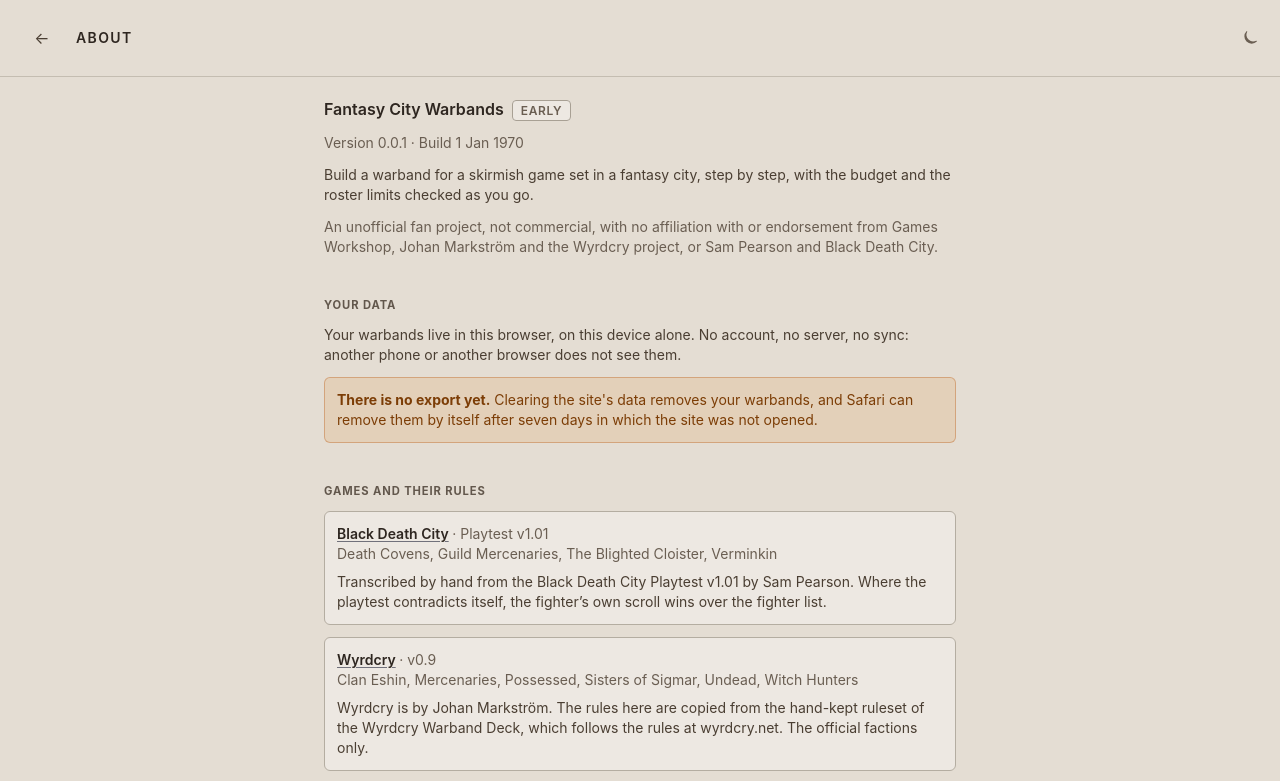
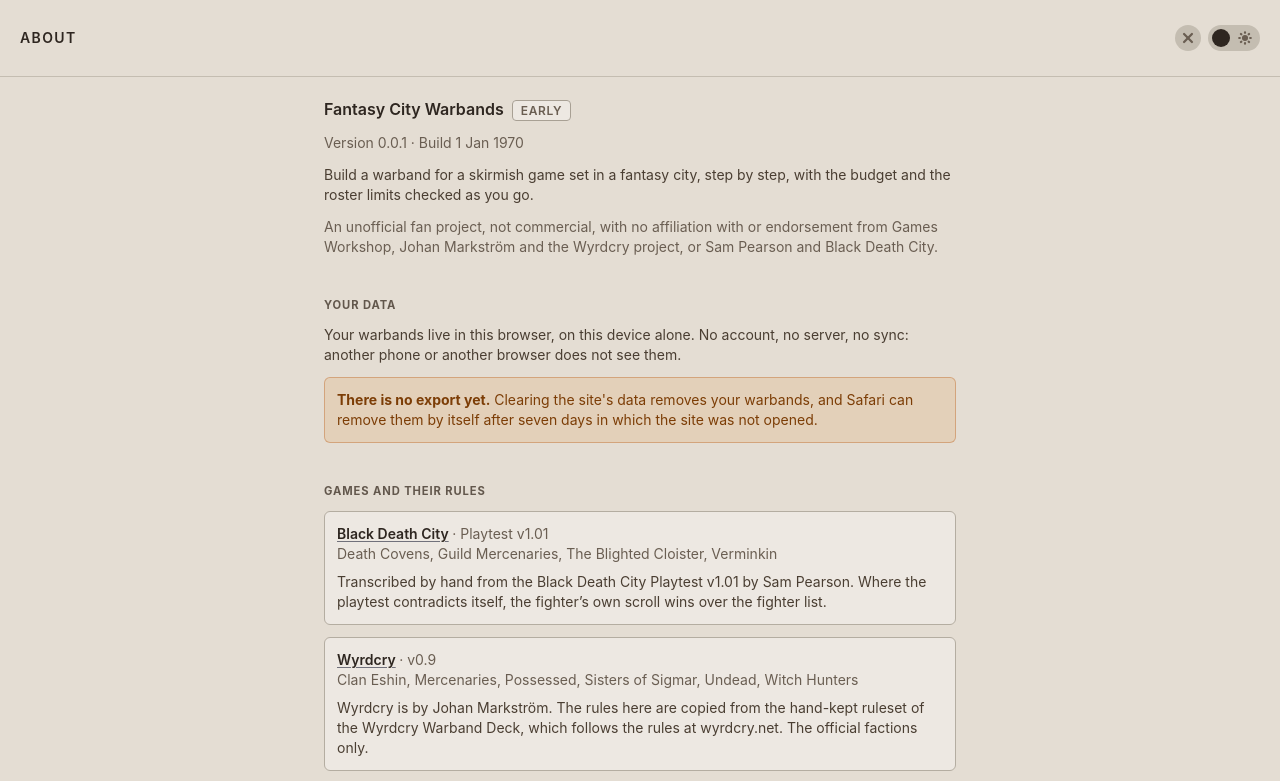
Before and after one commit to HENNIROCKS/fantasy-city-warbands, a SvelteKit app: page /info in a window 1280 px wide. Shown: the top 781 px of the page. Built offline with nearby package versions, Linux system fonts and the light colour scheme.

Commit message:
Turn the theme button into a switch and the about link into a round button that also closes the page

```diff
--- a/src/app.css
+++ b/src/app.css
@@ -179,7 +179,10 @@
 		border-color: var(--ui-text-subtle);
 	}
 
-	/* A round button carrying only an icon, such as the header's menu. */
+	/*
+	 * A button carrying only an icon, such as the header's about link: a 26 px
+	 * face in the theme switch's colours, inside a 44 px high touch area.
+	 */
 	.icon-button {
 		display: inline-flex;
 		align-items: center;
@@ -187,23 +190,113 @@
 		flex-shrink: 0;
 		width: 44px;
 		height: 44px;
-		border-radius: 9999px;
-		color: var(--ui-text-muted);
 		cursor: pointer;
-		transition:
-			color 0.15s,
-			background-color 0.15s;
 	}
 
-	.icon-button:hover,
-	.icon-button:focus-visible {
-		color: var(--ui-text);
-		background: var(--ui-surface);
+	.icon-button-face {
+		display: flex;
+		align-items: center;
+		justify-content: center;
+		width: 26px;
+		height: 26px;
+		border-radius: 9999px;
+		background: var(--ui-border);
+		color: var(--ui-text-muted);
+		transition: box-shadow 0.15s;
+	}
+
+	.icon-button:hover .icon-button-face {
+		box-shadow: 0 0 0 1px var(--ui-text-subtle);
 	}
 
 	.icon-button:focus-visible {
+		outline: none;
+	}
+
+	.icon-button:focus-visible .icon-button-face {
 		outline: 2px solid #16754a;
 		outline-offset: 2px;
+	}
+
+	/*
+	 * The theme switch: a 52 × 26 track in a 44 px high touch area. The 12 px on
+	 * the right match the header menu's -mr-3, so the track ends at the page's edge.
+	 */
+	.theme-switch {
+		display: inline-flex;
+		align-items: center;
+		justify-content: flex-end;
+		flex-shrink: 0;
+		width: 64px;
+		height: 44px;
+		padding-right: 12px;
+		cursor: pointer;
+	}
+
+	.theme-switch-track {
+		position: relative;
+		width: 52px;
+		height: 26px;
+		border-radius: 9999px;
+		background: var(--ui-border);
+		transition: box-shadow 0.15s;
+	}
+
+	.theme-switch:hover .theme-switch-track {
+		box-shadow: 0 0 0 1px var(--ui-text-subtle);
+	}
+
+	.theme-switch:focus-visible {
+		outline: none;
+	}
+
+	.theme-switch:focus-visible .theme-switch-track {
+		outline: 2px solid #16754a;
+		outline-offset: 2px;
+	}
+
+	.theme-switch-knob {
+		position: absolute;
+		top: 4px;
+		left: 4px;
+		width: 18px;
+		height: 18px;
+		border-radius: 9999px;
+		background: var(--ui-text);
+		transition: transform 0.15s ease-out;
+	}
+
+	.theme-switch[aria-checked='true'] .theme-switch-knob {
+		transform: translateX(26px);
+	}
+
+	/* Each icon sits centred in the space the knob leaves on its side. */
+	.theme-switch-icon {
+		position: absolute;
+		top: 6px;
+		color: var(--ui-text-muted);
+		opacity: 0;
+		transition: opacity 0.15s;
+	}
+
+	.theme-switch-moon {
+		left: 8px;
+	}
+
+	.theme-switch-sun {
+		right: 8px;
+	}
+
+	.theme-switch[aria-checked='true'] .theme-switch-moon,
+	.theme-switch[aria-checked='false'] .theme-switch-sun {
+		opacity: 1;
+	}
+
+	@media (prefers-reduced-motion: reduce) {
+		.theme-switch-knob,
+		.theme-switch-icon {
+			transition: none;
+		}
 	}
 
 	/* A pill that only shows something, such as gear a fighter cannot put down. */
--- a/src/lib/components/HeaderMenu.svelte
+++ b/src/lib/components/HeaderMenu.svelte
@@ -1,22 +1,50 @@
 <script lang="ts">
+	import { afterNavigate } from '$app/navigation';
 	import { resolve } from '$app/paths';
 	import { page } from '$app/state';
 	import ThemeToggle from '$lib/components/ThemeToggle.svelte';
 
-	/* The about page does not link to itself. */
+	/* On the about page the same button closes it. */
 	const onInfo = $derived(page.url.pathname === resolve('/info'));
+
+	/*
+	 * Reached from within the app, closing goes back to where the about page was
+	 * opened, the builder's step included. Opened directly, it goes to the start.
+	 */
+	let cameFromApp = $state(false);
+	afterNavigate(({ type }) => (cameFromApp = type !== 'enter'));
+
+	function close(event: MouseEvent) {
+		if (!cameFromApp) return;
+		event.preventDefault();
+		history.back();
+	}
 </script>
 
-<!-- The icons' touch areas reach into the header's padding, so the visible icon
-     lines up with the page's edge and the title keeps the room. -->
+<!-- The touch areas reach into the header's padding, so the theme switch lines
+     up with the page's edge and the title keeps the room. The about link's area
+     is 36 px wide rather than 44 and reaches into the gap before the title, so
+     the full app name fits beside both at 375 px; its round face matches the
+     switch's track and sits 2 px left of centre, so more room falls before
+     the switch. -->
 <nav class="-mr-3 flex shrink-0 items-center" aria-label="App">
-	{#if !onInfo}
-		<a href={resolve('/info')} class="icon-button" aria-label="About this app" title="About this app">
-			<svg width="18" height="18" viewBox="0 0 16 16" fill="none" stroke="currentColor" stroke-width="1.5" stroke-linecap="round" aria-hidden="true">
-				<circle cx="8" cy="8" r="6.5" />
-				<line x1="8" y1="7.2" x2="8" y2="11.5" />
-				<circle cx="8" cy="4.8" r="0.4" fill="currentColor" />
-			</svg>
+	{#if onInfo}
+		<a href={resolve('/')} onclick={close} class="icon-button -ml-2 w-9" aria-label="Close" title="Close">
+			<span class="icon-button-face -translate-x-0.5">
+				<svg width="14" height="14" viewBox="0 0 16 16" fill="none" stroke="currentColor" stroke-width="2.6" stroke-linecap="round" aria-hidden="true">
+					<line x1="3.5" y1="3.5" x2="12.5" y2="12.5" />
+					<line x1="12.5" y1="3.5" x2="3.5" y2="12.5" />
+				</svg>
+			</span>
+		</a>
+	{:else}
+		<a href={resolve('/info')} class="icon-button -ml-2 w-9" aria-label="About this app" title="About this app">
+			<span class="icon-button-face -translate-x-0.5">
+				<svg width="14" height="14" viewBox="0 0 16 16" fill="none" stroke="currentColor" stroke-width="2.6" stroke-linecap="round" stroke-linejoin="round" aria-hidden="true">
+					<circle cx="8" cy="3" r="1.9" fill="currentColor" stroke="none" />
+					<line x1="8" y1="7.4" x2="8" y2="13.3" />
+				</svg>
+			</span>
 		</a>
 	{/if}
 	<ThemeToggle />
--- a/src/lib/components/PageHeader.svelte
+++ b/src/lib/components/PageHeader.svelte
@@ -13,7 +13,7 @@
 	} = $props();
 </script>
 
-<!-- Tighter on a phone, where the app's name, its badge and the two menu icons
+<!-- Tighter on a phone, where the app's name, its badge, the about icon and the theme switch
      only just fit 375 px; from sm on the Card Creator's spacing. -->
 <header
 	class="sticky top-0 z-10 flex items-center justify-between gap-2 border-b border-zinc-800 bg-zinc-900 px-5 py-4 sm:gap-3"
--- a/src/lib/components/ThemeToggle.svelte
+++ b/src/lib/components/ThemeToggle.svelte
@@ -1,25 +1,25 @@
 <script lang="ts">
 	import { theme } from '$lib/theme.svelte';
-
-	const label = $derived(theme.dark ? 'Light mode' : 'Dark mode');
 </script>
 
-<button type="button" onclick={() => theme.toggle()} class="icon-button" aria-label={label} title={label}>
-	{#if theme.dark}
-		<svg width="18" height="18" viewBox="0 0 16 16" fill="none" stroke="currentColor" stroke-width="1.5" stroke-linecap="round" aria-hidden="true">
-			<circle cx="8" cy="8" r="2.8" />
-			<line x1="8" y1="1" x2="8" y2="2.8" />
-			<line x1="8" y1="13.2" x2="8" y2="15" />
-			<line x1="1" y1="8" x2="2.8" y2="8" />
-			<line x1="13.2" y1="8" x2="15" y2="8" />
-			<line x1="3.1" y1="3.1" x2="4.4" y2="4.4" />
-			<line x1="11.6" y1="11.6" x2="12.9" y2="12.9" />
-			<line x1="3.1" y1="12.9" x2="4.4" y2="11.6" />
-			<line x1="11.6" y1="4.4" x2="12.9" y2="3.1" />
+<!-- The icon beside the knob names the current mode: a moon on the left when
+     dark, with the knob on the right; a sun on the right when light. -->
+<button type="button" role="switch" aria-checked={theme.dark} onclick={() => theme.toggle()} class="theme-switch" aria-label="Dark mode" title="Dark mode">
+	<span class="theme-switch-track">
+		<svg class="theme-switch-icon theme-switch-moon" width="14" height="14" viewBox="3 3 18 18" fill="currentColor" aria-hidden="true">
+			<path d="M21 12.79A9 9 0 1 1 11.21 3 7 7 0 0 0 21 12.79z" />
 		</svg>
-	{:else}
-		<svg width="18" height="18" viewBox="0 0 16 16" fill="currentColor" aria-hidden="true">
-			<path d="M13.5 10.5A6 6 0 0 1 5.5 2.5a.5.5 0 0 0-.6-.6A6.5 6.5 0 1 0 14.1 11.1a.5.5 0 0 0-.6-.6z" />
+		<svg class="theme-switch-icon theme-switch-sun" width="14" height="14" viewBox="0 0 16 16" fill="none" stroke="currentColor" stroke-width="2.5" stroke-linecap="round" aria-hidden="true">
+			<circle cx="8" cy="8" r="3.5" fill="currentColor" stroke="none" />
+			<line x1="8" y1="2.1" x2="8" y2="1.4" />
+			<line x1="8" y1="13.9" x2="8" y2="14.6" />
+			<line x1="2.1" y1="8" x2="1.4" y2="8" />
+			<line x1="13.9" y1="8" x2="14.6" y2="8" />
+			<line x1="3.83" y1="3.83" x2="3.33" y2="3.33" />
+			<line x1="12.17" y1="12.17" x2="12.67" y2="12.67" />
+			<line x1="3.83" y1="12.17" x2="3.33" y2="12.67" />
+			<line x1="12.17" y1="3.83" x2="12.67" y2="3.33" />
 		</svg>
-	{/if}
+		<span class="theme-switch-knob"></span>
+	</span>
 </button>
--- a/src/routes/info/+page.svelte
+++ b/src/routes/info/+page.svelte
@@ -81,7 +81,7 @@
 	<title>About · {APP_TITLE}</title>
 </svelte:head>
 
-<PageHeader title="About" back={resolve('/')} />
+<PageHeader title="About" />
 
 <main class="mx-auto max-w-2xl space-y-10 p-5 pb-16 text-sm text-zinc-300">
 	<section class="space-y-3">
```
